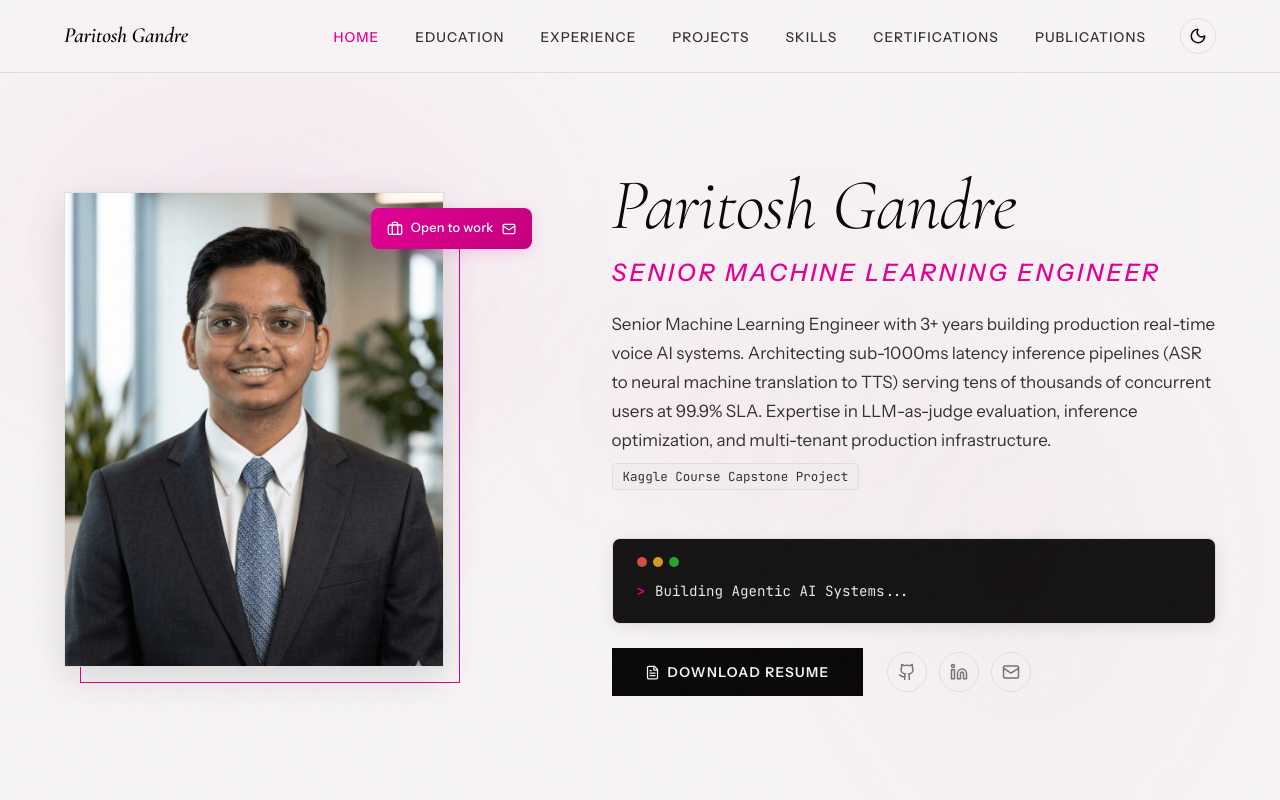
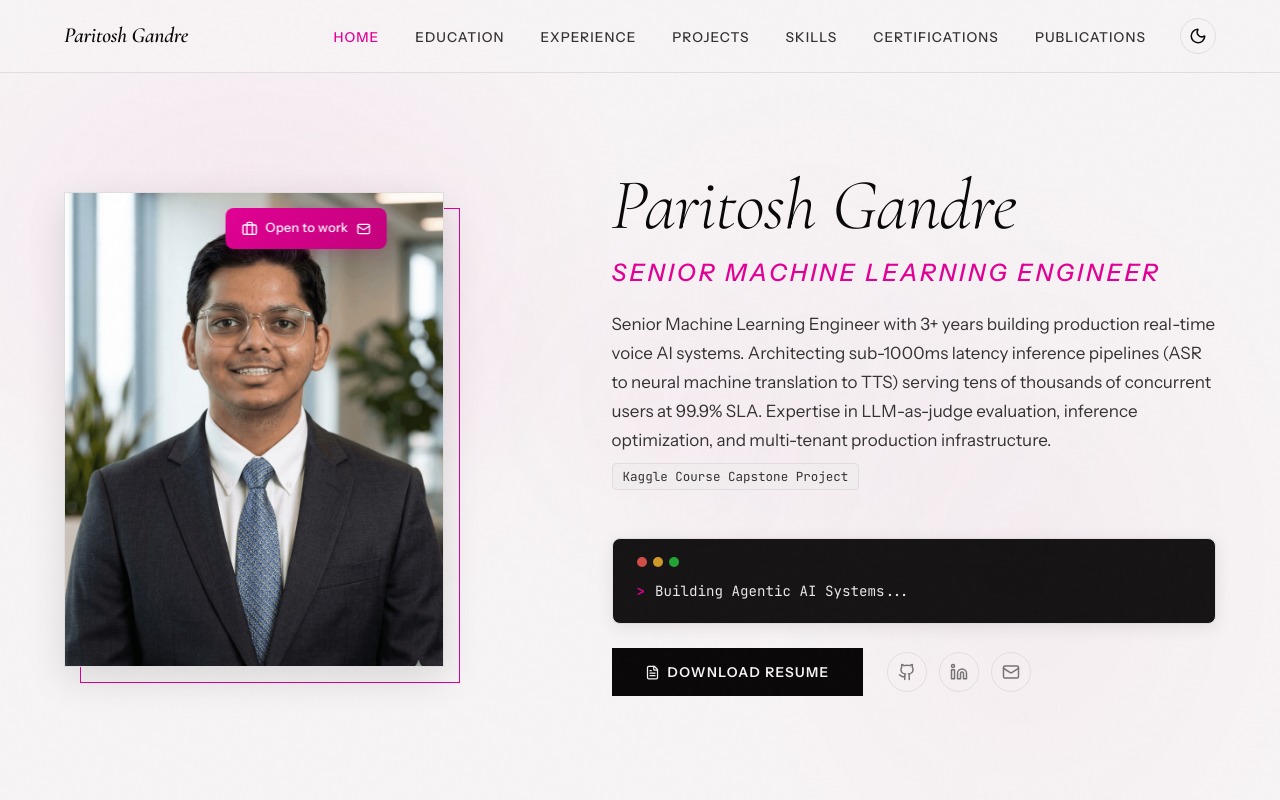
Before and after one commit to paritosh100/Portfolio-react, a React (Vite) app: page / in a window 1280 px wide. Shown: the top 800 px of the page. Built offline with nearby package versions, Linux system fonts and the light colour scheme.

Commit message:
Fix badge positioning and mailto link
- Position badge centered at top of image
- Change motion.a to proper anchor tag for mailto
- Add cursor pointer for clarity
- Fix transform for hover state

```diff
--- a/src/components/Hero.jsx
+++ b/src/components/Hero.jsx
@@ -27,18 +27,20 @@ export default function Hero() {
           />
 
           {/* Open to Work Banner */}
-          <motion.a
-            href={`mailto:${identity.email}?subject=Let's%20Work%20Together`}
-            className="open-to-work-badge"
+          <motion.div
             initial={{ opacity: 0, y: 10 }}
             animate={{ opacity: 1, y: 0 }}
             transition={{ duration: 0.6, ease: easeOut, delay: 0.3 }}
-            whileHover={{ scale: 1.05 }}
           >
-            <Briefcase size={16} />
-            <span>Open to work</span>
-            <Mail size={14} />
-          </motion.a>
+            <a
+              href={`mailto:${identity.email}?subject=Let's%20Work%20Together`}
+              className="open-to-work-badge"
+            >
+              <Briefcase size={16} />
+              <span>Open to work</span>
+              <Mail size={14} />
+            </a>
+          </motion.div>
         </motion.div>
 
         {/* Copy Column (Right) */}
--- a/src/styles/global.css
+++ b/src/styles/global.css
@@ -1292,7 +1292,8 @@ a:hover {
 .open-to-work-badge {
   position: absolute;
   top: 16px;
-  right: 16px;
+  left: 50%;
+  transform: translateX(-50%);
   display: flex;
   align-items: center;
   gap: 8px;
@@ -1310,10 +1311,11 @@ a:hover {
   transition: all var(--transition-fast);
   backdrop-filter: blur(8px);
   -webkit-backdrop-filter: blur(8px);
+  cursor: pointer;
 }
 
 .open-to-work-badge:hover {
-  transform: translateY(-2px);
+  transform: translateX(-50%) translateY(-2px);
   box-shadow: 0 6px 24px var(--accent-glow);
 }
 
```
